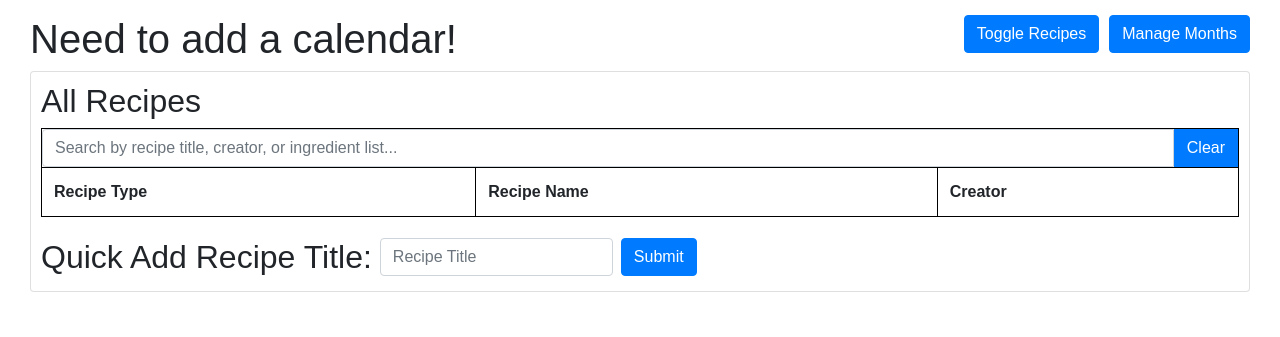
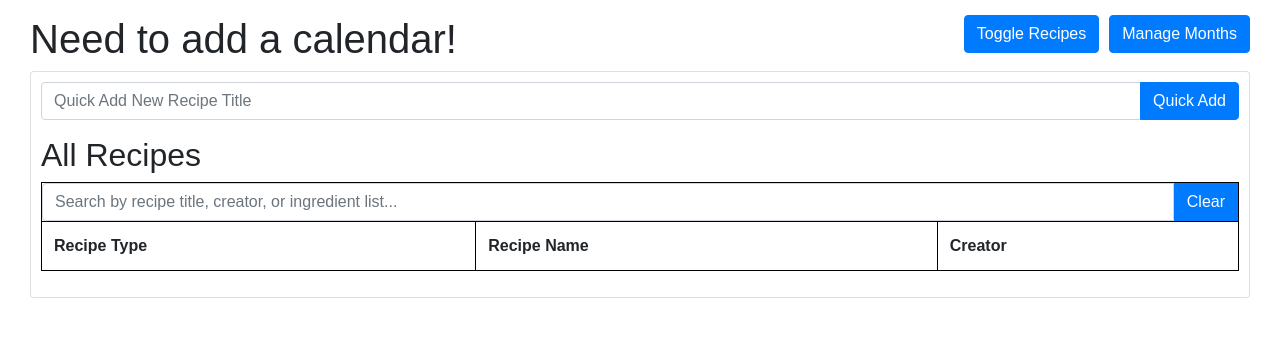
Before and after one commit to Myoldmopar/Cait.Rocks, a Django app: page /planner/ in a window 1280 px wide, after a click on "Toggle Recipes". Shown: the part 66-403 px from the top of the page. Run offline with Django 3.2, Linux system fonts and the light colour scheme; the visitor is signed in with stand-in values (Sample User, id 1); lists and menus that the app fills with data are empty; parts of the project's set-up code (start-up, migrations or seed data) failed here and were passed over; some libraries are stand-ins or nearby versions.

Commit message:
Move quick add button to the top, looks a bit nicer; this PR should nearly be done

```diff
--- a/recipes/static/recipes/css/planner.css
+++ b/recipes/static/recipes/css/planner.css
@@ -48,9 +48,10 @@
 .clear_recipe_button {
     border-radius: 5px;
     border-style: solid !important;
+    border-width: 1px;
     border-top-left-radius: 0 !important;
     border-bottom-left-radius: 0 !important;
-    line-height: 32px;
+    line-height: 34px;
 }
 
 .heading_text {
--- a/recipes/templates/recipes/planner.html
+++ b/recipes/templates/recipes/planner.html
@@ -32,7 +32,22 @@
 
     <div class="collapse small_bottom_margin" id="collapse_recipe_view">
         <div id="view_recipes_container" class="card card-body">
-            <h2>All Recipes {[{ recipe_list.length ? '(' + recipe_list.length + ')' : '' }]}</h2>
+
+            <form>
+            <div class="input-group mb-3">
+                <input id="blank_recipe_title" type="text" class="form-control" ng-model="blank_recipe_title"
+                       placeholder="Quick Add New Recipe Title">
+                <div class="input-group-append">
+                    <button style="float:right;" class="btn btn-primary" ng-click="add_blank_recipe()" type="submit">
+                        Quick Add
+                    </button>
+                </div>
+            </div>
+                </form>
+
+            <h2>
+                All Recipes {[{ recipe_list.length ? '(' + recipe_list.length + ')' : '' }]}
+            </h2>
 
             <div id="recipe_filter_group" class="input-group">
                 <input type="text" class="form-control" ng-model="filterText" ng-change="filter_table_rows()"
@@ -63,14 +78,6 @@
                     </tbody>
                 </table>
             </div>
-
-            <form class="form-inline">
-                <div class="form-group">
-                    <label class="heading_text" for="blank_recipe_title">Quick Add Recipe Title:</label>
-                    <input class="form-control small_left_margin" id="blank_recipe_title" ng-model="blank_recipe_title" placeholder="Recipe Title">
-                    <button class="btn btn-primary small_left_margin" ng-click="add_blank_recipe()">Submit</button>
-                </div>
-            </form>
 
         </div>
     </div>
@@ -142,7 +149,7 @@
                         <div class="input-group-btn">
                             <button
                                     type="button"
-                                    class="clear_recipe_button btn-primary"
+                                    class="clear_recipe_button btn-outline-danger"
                                     ng-show="month.data[week_num][day_of_week]['recipe' + recipe_num] !== null"
                                     ng-click="clear_recipe_id(week_num, day_of_week, recipe_num, month.data[week_num][day_of_week].date_number)">
                                 x
```
